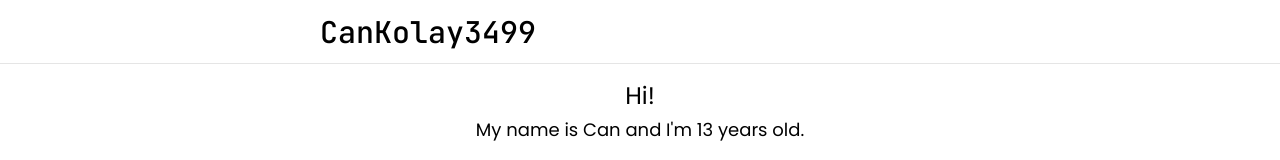
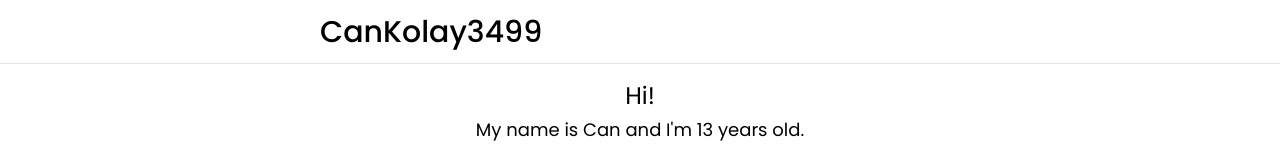
Before and after one commit to CanKolay3499/portfolio, a Next.js app: page / in a window 1280 px wide. Shown: the top 160 px of the page. Built offline with nearby package versions, Linux system fonts and the light colour scheme.

Commit message:
chore(tailwindcss): clean

```diff
--- a/postcss.config.js
+++ b/postcss.config.js
@@ -1,6 +1,5 @@
 const config = {
   plugins: {
-    'postcss-preset-env': {},
     tailwindcss: {},
     autoprefixer: {}
   }
--- a/tailwind.config.js
+++ b/tailwind.config.js
@@ -10,11 +10,9 @@ const config = {
       }
     },
     fontFamily: {
-      body: ['Poppins'],
-      mono: ['JetBrains\\ Mono']
+      body: ['Poppins']
     }
-  },
-  plugins: []
+  }
 }
 
 module.exports = config
```
